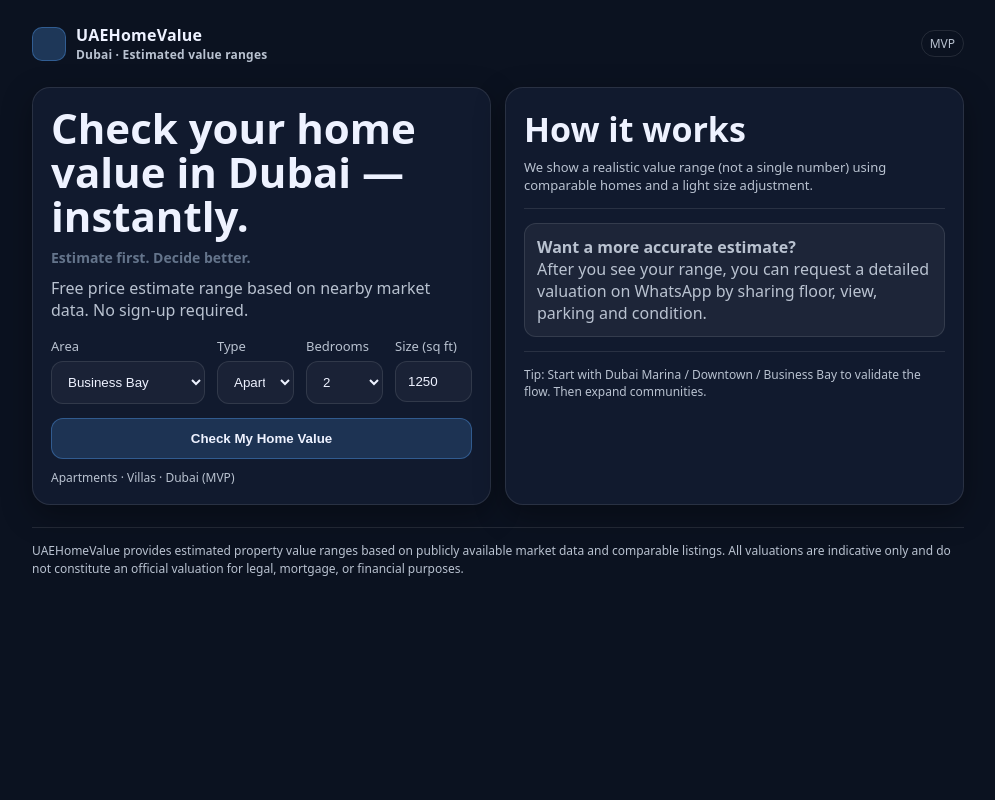
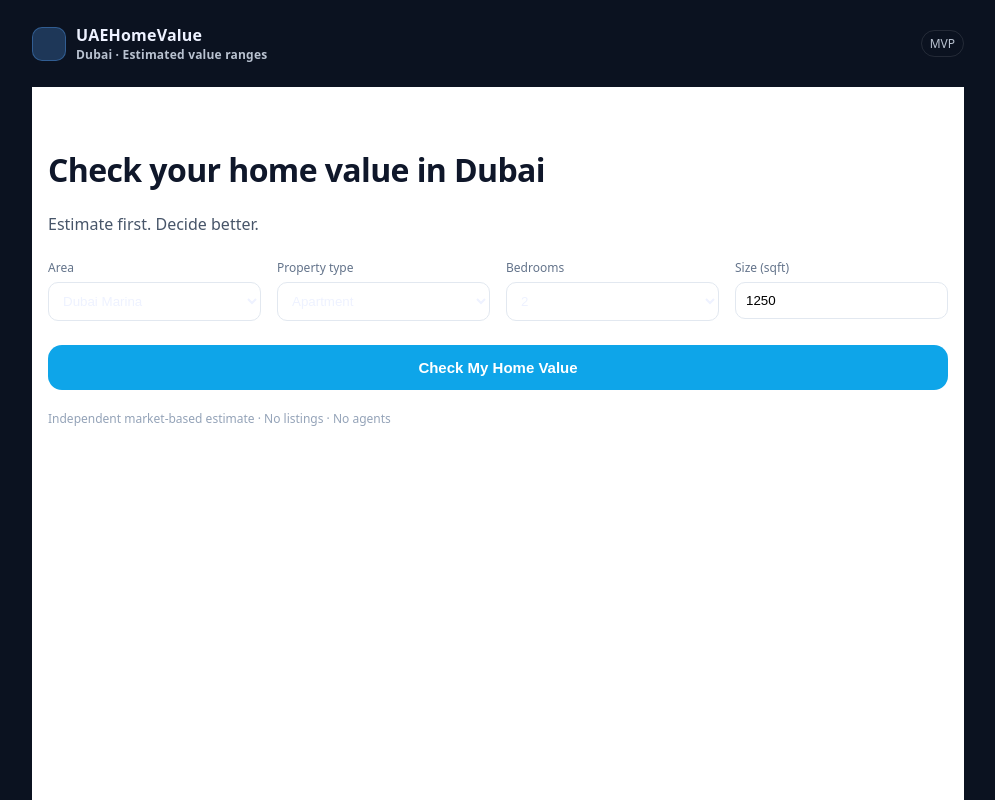
Before and after one commit to yy84567195/uaehomevalue, a Next.js app: page / in a window 1280 px wide. Shown: the top 800 px of the page, without its empty margins (142-1137 px from the left). Built offline with nearby package versions, Linux system fonts and the light colour scheme.

Commit message:
Fix HomePage typing and Vercel build error

```diff
--- a/app/page.tsx
+++ b/app/page.tsx
@@ -6,20 +6,21 @@ import data from "@/data/price_ranges.json";
 type PropertyType = "Apartment" | "Villa";
 
 export default function HomePage() {
-  // Build a safe string[] areas list
-  const areas = useMemo(() => {
+  // ✅ Build a SAFE string[] areas list (no unknown, no TS error)
+  const areas = useMemo<string[]>(() => {
     const rows = (data as any)?.communities ?? [];
-    const list = rows
+    const list: string[] = rows
       .map((r: any) => String(r?.area ?? "").trim())
       .filter((a: string) => a.length > 0);
     return Array.from(new Set(list)).sort();
   }, []);
 
-  const [area, setArea] = useState<string>(areas?.[0] || "Dubai Marina");
+  // States
+  const [area, setArea] = useState<string>("Dubai Marina");
   const [type, setType] = useState<PropertyType>("Apartment");
   const [beds, setBeds] = useState<number>(2);
   const [sizeSqft, setSizeSqft] = useState<number>(1250);
-  const [loading, setLoading] = useState(false);
+  const [loading, setLoading] = useState<boolean>(false);
   const [err, setErr] = useState<string | undefined>(undefined);
 
   const isValid = useMemo(() => !!area && sizeSqft > 0, [area, sizeSqft]);
@@ -43,13 +44,13 @@ export default function HomePage() {
         type,
         beds: String(beds),
         sizeSqft: String(sizeSqft),
-        min: String(out?.min ?? 0),
-        max: String(out?.max ?? 0),
-        confidence: String(out?.confidence ?? "Low"),
+        min: String(out.min || 0),
+        max: String(out.max || 0),
+        confidence: String(out.confidence || "Medium"),
       });
 
       window.location.href = `/result?${params.toString()}`;
-    } catch (e: any) {
+    } catch (e) {
       setErr("Something went wrong. Please try again.");
     } finally {
       setLoading(false);
@@ -57,26 +58,26 @@ export default function HomePage() {
   }
 
   return (
-    <div className="grid grid2">
-      {/* Left card: form */}
-      <div className="card cardPad">
-        <h1 className="h1">Check your home value in Dubai — instantly.</h1>
+    <div style={{ minHeight: "100vh", background: "#ffffff", padding: "40px 16px", color: "#0f172a" }}>
+      <div style={{ maxWidth: 920, margin: "0 auto" }}>
+        <h1 style={{ fontSize: 32, fontWeight: 900, letterSpacing: -0.6 }}>
+          Check your home value in Dubai
+        </h1>
 
-        {/* ✅ Slogan (same as result page) */}
-        <div style={{ marginTop: 6, fontSize: 14, color: "#64748b", fontWeight: 700 }}>
+        <p style={{ marginTop: 8, color: "#475569" }}>
           Estimate first. Decide better.
-        </div>
-
-        <p className="p" style={{ marginTop: 10 }}>
-          Free price estimate range based on nearby market data. No sign-up required.
         </p>
 
-        <div className="row row4">
+        <div style={{ marginTop: 24, display: "grid", gridTemplateColumns: "repeat(auto-fit,minmax(200px,1fr))", gap: 16 }}>
           {/* Area */}
           <div>
-            <div className="label">Area</div>
-            <select className="input" value={area} onChange={(e) => setArea(e.target.value)}>
-              {(areas as string[]).map((a) => (
+            <div style={{ fontSize: 12, color: "#64748b", marginBottom: 6 }}>Area</div>
+            <select
+              value={area}
+              onChange={(e) => setArea(e.target.value)}
+              style={{ width: "100%", padding: 10, borderRadius: 10, border: "1px solid #e2e8f0" }}
+            >
+              {areas.map((a) => (
                 <option key={a} value={a}>
                   {a}
                 </option>
@@ -86,21 +87,25 @@ export default function HomePage() {
 
           {/* Type */}
           <div>
-            <div className="label">Type</div>
+            <div style={{ fontSize: 12, color: "#64748b", marginBottom: 6 }}>Property type</div>
             <select
-              className="input"
               value={type}
               onChange={(e) => setType(e.target.value as PropertyType)}
+              style={{ width: "100%", padding: 10, borderRadius: 10, border: "1px solid #e2e8f0" }}
             >
               <option value="Apartment">Apartment</option>
               <option value="Villa">Villa</option>
             </select>
           </div>
 
-          {/* Bedrooms */}
+          {/* Beds */}
           <div>
-            <div className="label">Bedrooms</div>
-            <select className="input" value={beds} onChange={(e) => setBeds(Number(e.target.value))}>
+            <div style={{ fontSize: 12, color: "#64748b", marginBottom: 6 }}>Bedrooms</div>
+            <select
+              value={beds}
+              onChange={(e) => setBeds(Number(e.target.value))}
+              style={{ width: "100%", padding: 10, borderRadius: 10, border: "1px solid #e2e8f0" }}
+            >
               <option value={0}>Studio</option>
               <option value={1}>1</option>
               <option value={2}>2</option>
@@ -111,59 +116,45 @@ export default function HomePage() {
 
           {/* Size */}
           <div>
-            <div className="label">Size (sq ft)</div>
+            <div style={{ fontSize: 12, color: "#64748b", marginBottom: 6 }}>Size (sqft)</div>
             <input
-              className="input"
               type="number"
               value={sizeSqft}
               onChange={(e) => setSizeSqft(Number(e.target.value))}
               placeholder="e.g. 1250"
-              min={1}
+              style={{ width: "100%", padding: 10, borderRadius: 10, border: "1px solid #e2e8f0" }}
             />
           </div>
         </div>
 
-        <div style={{ marginTop: 14 }}>
-          <button className="btn" onClick={onSubmit} disabled={!isValid || loading}>
+        <div style={{ marginTop: 24 }}>
+          <button
+            onClick={onSubmit}
+            disabled={!isValid || loading}
+            style={{
+              width: "100%",
+              padding: "14px 16px",
+              borderRadius: 14,
+              border: "none",
+              background: "#0ea5e9",
+              color: "#ffffff",
+              fontWeight: 900,
+              cursor: "pointer",
+              fontSize: 15,
+            }}
+          >
             {loading ? "Calculating…" : "Check My Home Value"}
           </button>
 
-          {err ? (
-            <div style={{ marginTop: 10 }} className="alert">
+          {err && (
+            <div style={{ marginTop: 12, color: "#991b1b", fontSize: 13 }}>
               {err}
             </div>
-          ) : null}
-
-          <div className="small" style={{ marginTop: 10 }}>
-            Apartments · Villas · Dubai (MVP)
-          </div>
-        </div>
-      </div>
-
-      {/* Right card: explanation */}
-      <div className="card cardPad">
-        <div className="kpi">
-          <div className="kpiVal">How it works</div>
-          <div className="kpiSub">
-            We show a realistic value range (not a single number) using comparable homes and a light
-            size adjustment.
-          </div>
+          )}
         </div>
 
-        <div className="hr" />
-
-        <div className="alert">
-          <b>Want a more accurate estimate?</b>
-          <br />
-          After you see your range, you can request a detailed valuation on WhatsApp by sharing
-          floor, view, parking and condition.
-        </div>
-
-        <div className="hr" />
-
-        <div className="small">
-          Tip: Start with Dubai Marina / Downtown / Business Bay to validate the flow. Then expand
-          communities.
+        <div style={{ marginTop: 20, fontSize: 12, color: "#94a3b8" }}>
+          Independent market-based estimate · No listings · No agents
         </div>
       </div>
     </div>
```
